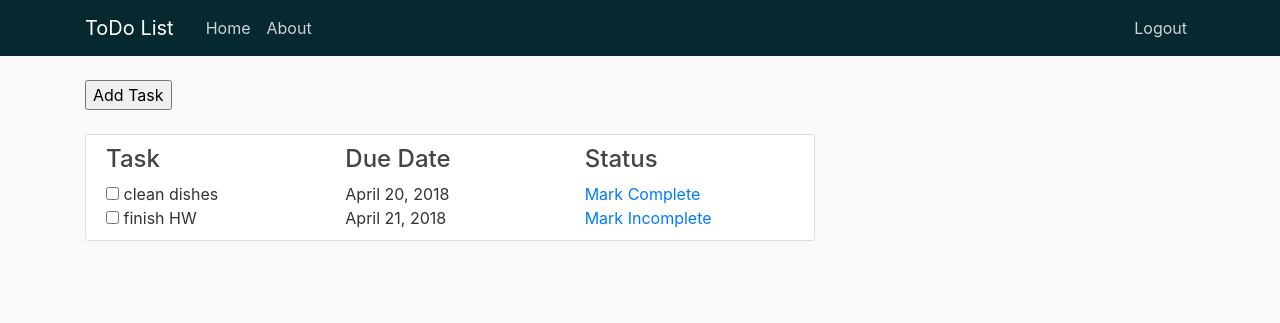
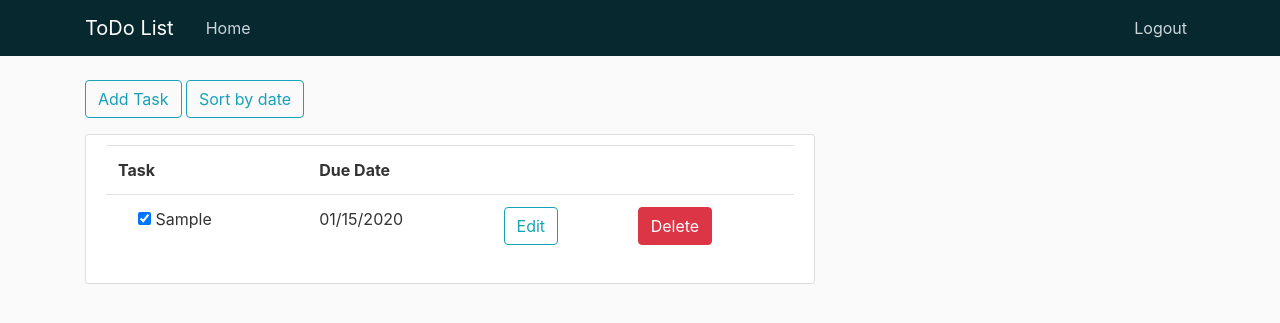
Before and after one commit to jthoma57/ToDo-Repo, a Flask app: page / in a window 1280 px wide. Shown: the top 323 px of the page. Run offline with Flask 2, Linux system fonts and the light colour scheme; a user stored in the database is signed in; tables that the repository leaves empty hold one stand-in row (values such as "Sample post"); some libraries are stand-ins or nearby versions.

Commit message:
add edit delete sort and check mark features implemented

```diff
--- a/app/forms.py
+++ b/app/forms.py
@@ -1,5 +1,6 @@
 from flask_wtf import FlaskForm
-from wtforms import StringField, PasswordField, SubmitField, BooleanField, DateField
+from wtforms import StringField, PasswordField, SubmitField, BooleanField
+from wtforms.fields.html5 import DateField
 from wtforms.validators import DataRequired, Length, Email, EqualTo, ValidationError
 from app.models import User
 
@@ -47,5 +48,8 @@ class ResetPasswordForm(FlaskForm):
 
 class AddToDoForm(FlaskForm):
     task = StringField('Task', validators=[DataRequired()])
-    due_date = DateField('Due Date', format='%Y-%M-%D', validators=[DataRequired()])
+    due_date = DateField('Due Date', format='%Y-%m-%d', validators=[DataRequired()])
     submit = SubmitField('Add Task')
+
+class ManageToDoForm(FlaskForm):
+    completion = BooleanField('')
--- a/app/routes.py
+++ b/app/routes.py
@@ -1,33 +1,25 @@
 from flask import render_template, url_for, flash, redirect, request
 from app import app, db, bcrypt, mail
-from app.forms import RegistrationForm, LoginForm, RequestResetForm, ResetPasswordForm, AddToDoForm
+from app.forms import RegistrationForm, LoginForm, RequestResetForm, ResetPasswordForm, AddToDoForm, ManageToDoForm
 from app.models import User, ToDO
 from flask_login import login_user, current_user, logout_user, login_required
 from flask_mail import Message
 
-todos = [
-    {
-        'task': 'clean dishes',
-        'due_date': 'April 20, 2018',
-        'complete': False
-    },
-    {
-        'task': 'finish HW',
-        'due_date': 'April 21, 2018',
-        'complete': True
-    }
-]
 
-
-@app.route("/")
-@app.route("/home")
+@app.route("/", methods=['GET', 'POST'])
+@app.route("/home", methods=['GET', 'POST'])
 def home():
     if current_user.is_authenticated:
         if request.method == 'POST':
-            if request.form['submit_button'] == 'Add Task':
-                form = AddToDoForm()
-                return render_template('add_task.html', title='Add Task', form=form)
-        return render_template('home.html', todos=todos)
+            if request.form.get('addTask') == 'Add Task':
+                return redirect(url_for('add_task'))
+            elif request.form.get('sortTask') == 'Sort by date':
+                form2 = ManageToDoForm()
+                todos_ordered = ToDO.query.filter_by(author=current_user).order_by(ToDO.due_date.asc())
+                return render_template('home.html', todos=todos_ordered, form=form2)
+        form = ManageToDoForm()
+        todos = ToDO.query.filter_by(author=current_user)
+        return render_template('home.html', todos=todos, form=form)
     return redirect(url_for('login'))
 
 
@@ -103,3 +95,51 @@ def reset_token(token):
         flash(f'Your password has been updated! You are now able to log in!', 'success')
         return redirect(url_for('login'))
     return render_template('reset_token.html', title='Reset Password', form=form)
+
+@app.route("/add_task", methods=['GET', 'POST'])
+@login_required
+def add_task():
+    form = AddToDoForm()
+    if form.validate_on_submit():
+        todo = ToDO(task=form.task.data, due_date=form.due_date.data, complete=False, author=current_user)
+        db.session.add(todo)
+        db.session.commit()
+        flash('Task Added!', 'success')
+        return redirect(url_for('home'))
+    return render_template('add_task.html', title='Add Task', form=form, legend='Add Task')
+
+@app.route("/edit_task/<int:todo_id>", methods=['GET', 'POST'])
+@login_required
+def edit_task(todo_id):
+    todo = ToDO.query.get_or_404(todo_id)
+    if todo.author != current_user:
+        abort(403)
+    form = AddToDoForm()
+    if form.validate_on_submit():
+        todo.task = form.task.data
+        todo.due_date = form.due_date.data
+        db.session.commit()
+        flash('Your task has been updated!', 'success')
+        return redirect(url_for('home'))
+    elif request.method == 'GET':
+        form.task.data = todo.task
+        form.due_date.data = todo.due_date
+    return render_template('add_task.html', title='Edit Task', form=form, legend='Edit Task')
+
+@app.route("/delete_task/<int:todo_id>", methods=['GET', 'POST'])
+@login_required
+def delete_task(todo_id):
+    todo = ToDO.query.get_or_404(todo_id)
+    if todo.author != current_user:
+        abort(403)
+    db.session.delete(todo)
+    db.session.commit()
+    flash('Your task has been deleted!', 'success')
+    return redirect(url_for('home'))
+
+@app.route('/toggle_status/<int:todo_id>')
+def toggle_status(todo_id):
+    todo = ToDO.query.get(todo_id)
+    todo.complete = not todo.complete
+    db.session.commit()
+    return redirect('/')
--- a/app/templates/home.html
+++ b/app/templates/home.html
@@ -1,32 +1,35 @@
 {% extends "layout.html" %}
 {% block content %}
-    <input type="submit" name="submit_button" value="Add Task">
-    <br></br>
+    <form method="POST" action="">
+        <div class="form-group">
+            <input class="btn btn-outline-info" type="submit" value="Add Task" name="addTask"/>
+            <input class="btn btn-outline-info" type="submit" value="Sort by date" name="sortTask"/>
+        </div>
+    </form>
     <div class="content-section">
-        <h4>
-            <div class="row">
-                <div class="col-sm">Task</div>
-                <div class="col-sm">Due Date</div>
-                <div class="col-sm">Status</div>
-            </div>
-        </h4>
-        {% for todo in todos %}
-            <div class="row">
-                <div class="col-sm">
-                    <input type="checkbox" name="checkbox" value="1">
-                    {{ todo.task }}
-                </div>
-                <div class="col-sm">
-                    {{ todo.due_date }}
-                </div>
-                <div class="col-sm">
-                    {% if todo.complete == False %}
-                        <a href="#">Mark Complete</a>
-                    {% else %}
-                        <a href="#">Mark Incomplete</a>
-                    {% endif %}
-                </div>
-            </div>
-        {% endfor %}
+        <table class="table">
+            <tr>
+                <th>Task</th>
+                <th>Due Date</th>
+                <th></th>
+                <th></th>
+            </tr>
+            {% for todo in todos %}
+                <tr>
+                    <td>
+                        <div class="form-check">
+                            <a href="{{ url_for('toggle_status',todo_id=todo.id) }}">
+                                <input type="checkbox" value="{{todo.complete}}" {% if todo.complete %}
+                                checked {% endif %}>
+                            </a>
+                            {{ todo.task }}
+                        </div>
+                    </td>
+                    <td>{{ todo.due_date.strftime('%m/%d/%Y')  }}</td>
+                    <td><a href="{{ url_for('edit_task',todo_id=todo.id) }}" class="btn btn-outline-info pull-right">Edit</a></td>
+                    <td><a href="{{ url_for('delete_task',todo_id=todo.id) }}" class="btn btn-danger">Delete</a></td>
+                </tr>
+            {% endfor %}
+        </table>
     </div>
 {% endblock content %}
--- a/app/templates/layout.html
+++ b/app/templates/layout.html
@@ -26,7 +26,6 @@
                 <div class="collapse navbar-collapse" id="navbarToggle">
                     <div class="navbar-nav mr-auto">
                         <a class="nav-item nav-link" href="{{ url_for('home') }}">Home</a>
-                        <a class="nav-item nav-link" href="{{ url_for('home') }}">About</a>
                     </div>
                     <!-- Navbar Right Side -->
                     <div class="navbar-nav">
--- a/app/templates/login.html
+++ b/app/templates/login.html
@@ -4,7 +4,7 @@
         <form method="POST" action="">
             {{ form.hidden_tag() }}
             <fieldset class="form-group">
-                <legend class="border-bottom mb-4">Log In</legend>
+                <legend class="border-bottom mb-4">Sign in to create your todo list! </legend>
                 <div class="form-group">
                     {{ form.email.label(class="form-control-label") }}
                     {% if form.email.errors %}
```
Also changed, not shown: app/templates/add_task.html (+7 -28 lines), requirements.txt (+22 -0 lines).
